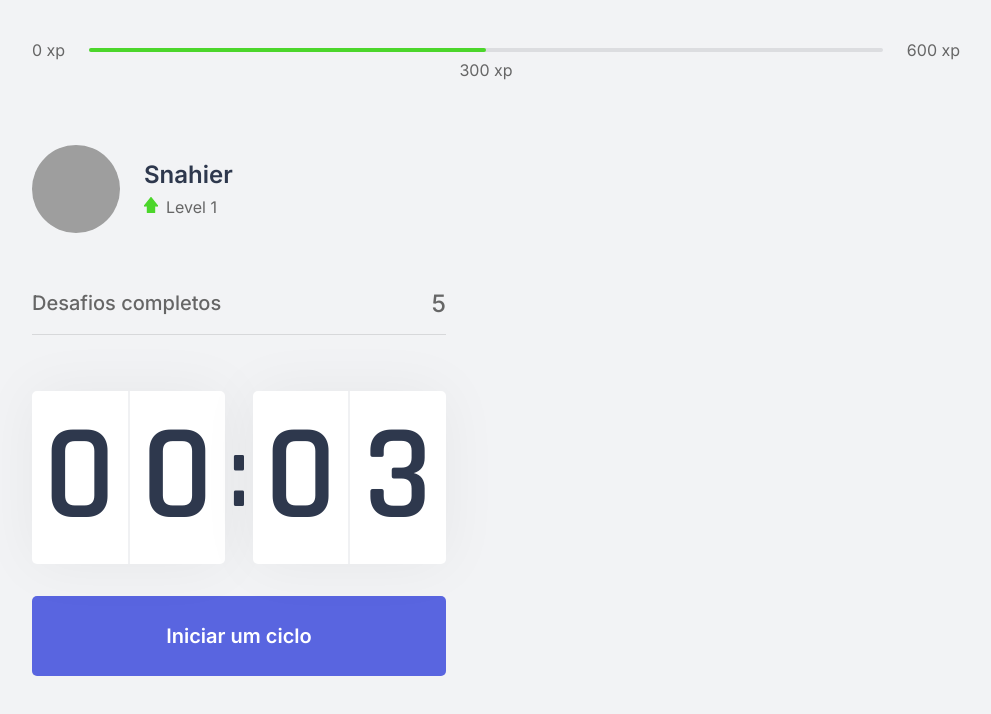
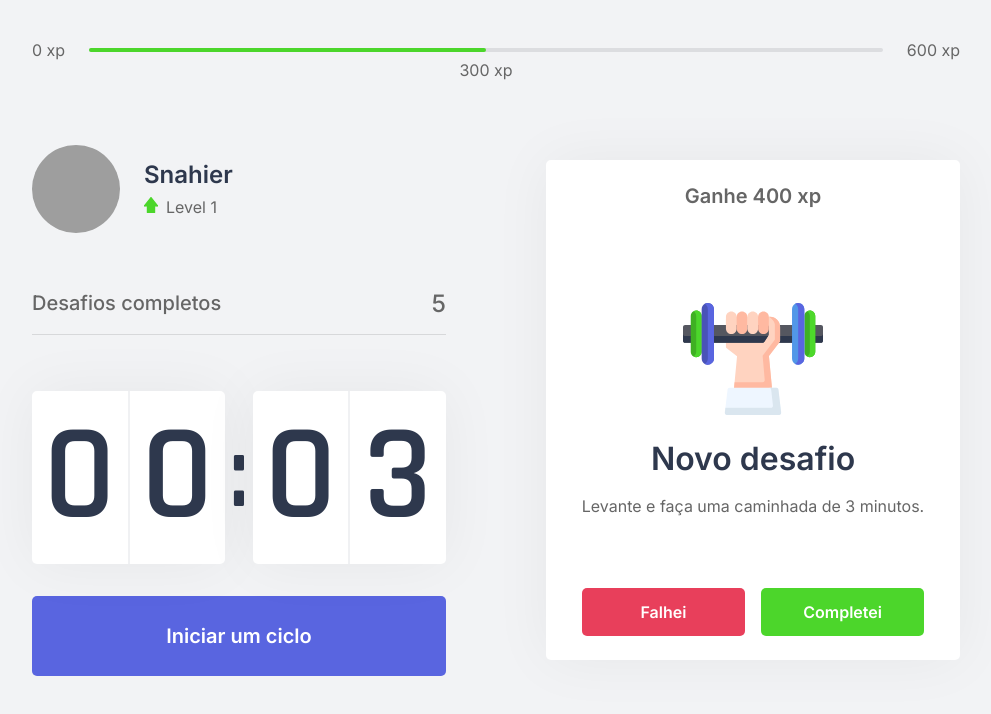
Before and after one commit to Snahier/NLW4-nextjs, a Next.js app: page / in a window 1280 px wide. Shown: the top 714 px of the page, without its empty margins (144-1135 px from the left). Built offline with nearby package versions, Linux system fonts and the light colour scheme; grey boxes are pictures that could not be loaded.

Commit message:
Create challenge box layout

```diff
--- /dev/null
+++ b/src/components/ChallengeBox.tsx
@@ -0,0 +1,164 @@
+import styled, { css } from "styled-components/macro"
+
+interface ChallengeBoxProps {}
+
+export const ChallengeBox: React.FC<ChallengeBoxProps> = ({ ...props }) => {
+  const hasActiveChallenge = true
+
+  return (
+    <StyledChallengeBox {...props}>
+      {hasActiveChallenge ? (
+        <ChallengeActive>
+          <header>Ganhe 400 xp</header>
+
+          <main>
+            <img src="icons/body.svg" alt="" />
+            <strong>Novo desafio</strong>
+            <p>Levante e faça uma caminhada de 3 minutos.</p>
+          </main>
+
+          <footer>
+            <ChallengeFailedButton>Falhei</ChallengeFailedButton>
+            <ChallengeCompleteButton>Completei</ChallengeCompleteButton>
+          </footer>
+        </ChallengeActive>
+      ) : (
+        <ChallengeNotActive>
+          <strong>Finalize um ciclo para receber um desafio</strong>
+          <p>
+            <img src="icons/level-up.svg" alt="Level up" />
+            Avance de level completando desafios
+          </p>
+        </ChallengeNotActive>
+      )}
+    </StyledChallengeBox>
+  )
+}
+
+const StyledChallengeBox = styled.div`
+  ${({ theme }) => css`
+    display: flex;
+    flex-direction: column;
+    align-items: center;
+    justify-content: center;
+
+    height: 500px;
+    padding: 1.5rem 2rem;
+
+    box-shadow: 0 0 60px rgba(0, 0, 0, 0.05);
+    border-radius: 5px;
+    background: ${theme.colors.white};
+
+    text-align: center;
+  `}
+`
+
+const ChallengeNotActive = styled.div`
+  display: flex;
+  flex-direction: column;
+  align-items: center;
+
+  strong {
+    font-size: 1.5rem;
+    font-weight: 500;
+    line-height: 1.4;
+  }
+
+  p {
+    display: flex;
+    flex-direction: column;
+    align-items: center;
+
+    margin-top: 3rem;
+    max-width: 70%;
+
+    line-height: 1.4;
+
+    img {
+      margin-bottom: 1rem;
+    }
+  }
+`
+
+const ChallengeActive = styled.div`
+  ${({ theme }) => css`
+    display: flex;
+    flex-direction: column;
+
+    height: 100%;
+
+    header {
+      padding: 0 2rem 1.5rem;
+
+      border-bottom: 1px solid ${theme.grayLine}
+
+      color: ${theme.colors.blue};
+      font-weight: 600;
+      font-size: 1.25rem;
+    }
+
+    main {
+      flex: 1;
+
+      display: flex;
+      flex-direction: column;
+      align-items: center;
+      justify-content: center;
+
+      strong {
+        margin : 1.5rem 0 1rem;
+
+        color: ${theme.title};
+        font-size: 2rem;
+        font-weight: 600;
+      }
+
+      p {
+        line-height: 1.5;
+      }
+    }
+
+    footer {
+      display: grid;
+      grid-template-columns: 1fr 1fr;
+      gap: 1rem;
+    }
+  `}
+`
+
+const buttonDefaultStyles = css`
+  ${({ theme }) => css`
+    display: flex;
+    align-items: center;
+    justify-content: center;
+
+    transition: filter 0.2s;
+
+    height: 3rem;
+
+    border: none;
+    border-radius: 5px;
+
+    color: ${theme.colors.white};
+    font-size: 1rem;
+    font-weight: 600;
+
+    &:hover {
+      filter: brightness(0.9);
+    }
+  `}
+`
+
+const ChallengeFailedButton = styled.button`
+  ${({ theme }) => css`
+    ${buttonDefaultStyles}
+    background: ${theme.colors.red};
+  `}
+`
+
+const ChallengeCompleteButton = styled.button`
+  ${({ theme }) => css`
+    ${buttonDefaultStyles}
+    background: ${theme.colors.green};
+  `}
+`
--- a/src/pages/index.tsx
+++ b/src/pages/index.tsx
@@ -1,4 +1,5 @@
 import styled from "styled-components/macro"
+import { ChallengeBox } from "../components/ChallengeBox"
 import { CompletedChallenges } from "../components/CompletedChallenges"
 import { Countdown } from "../components/Countdown"
 import { ExperienceBar } from "../components/ExperienceBar"
@@ -15,7 +16,8 @@ export default function Home() {
           <CompletedChallenges />
           <Countdown />
         </div>
-        <div></div>
+
+        <ChallengeBox />
       </Section>
     </div>
   )
```
